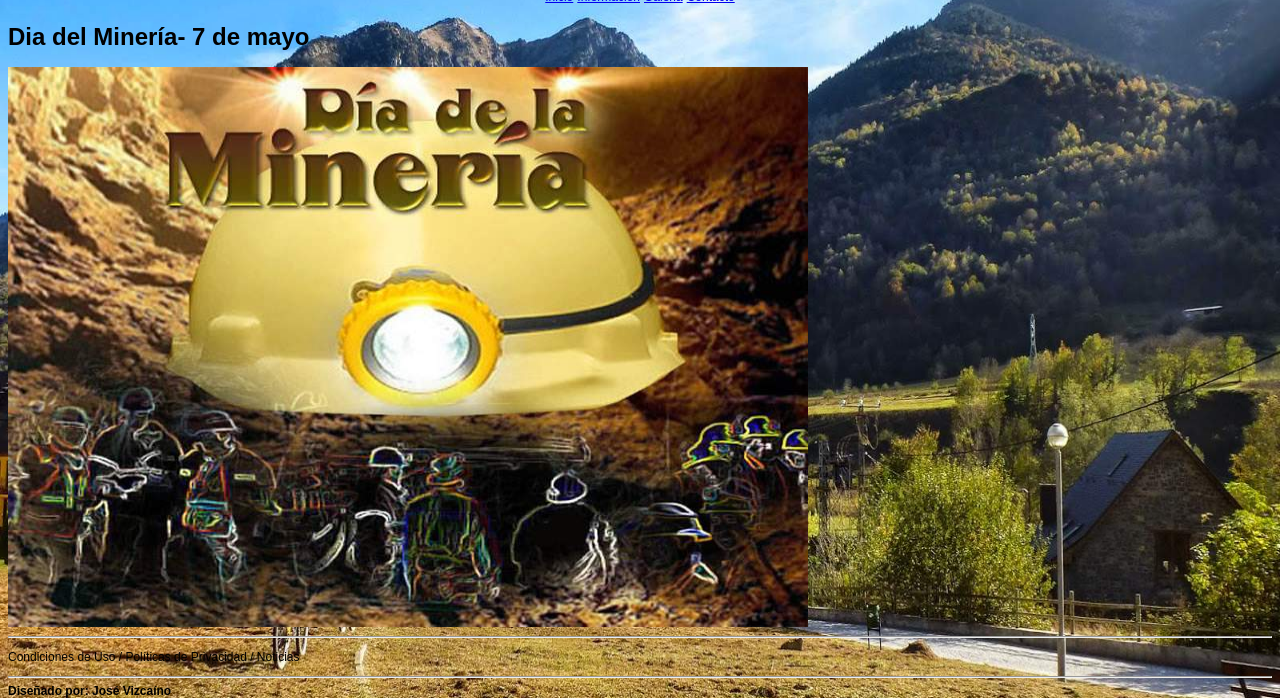
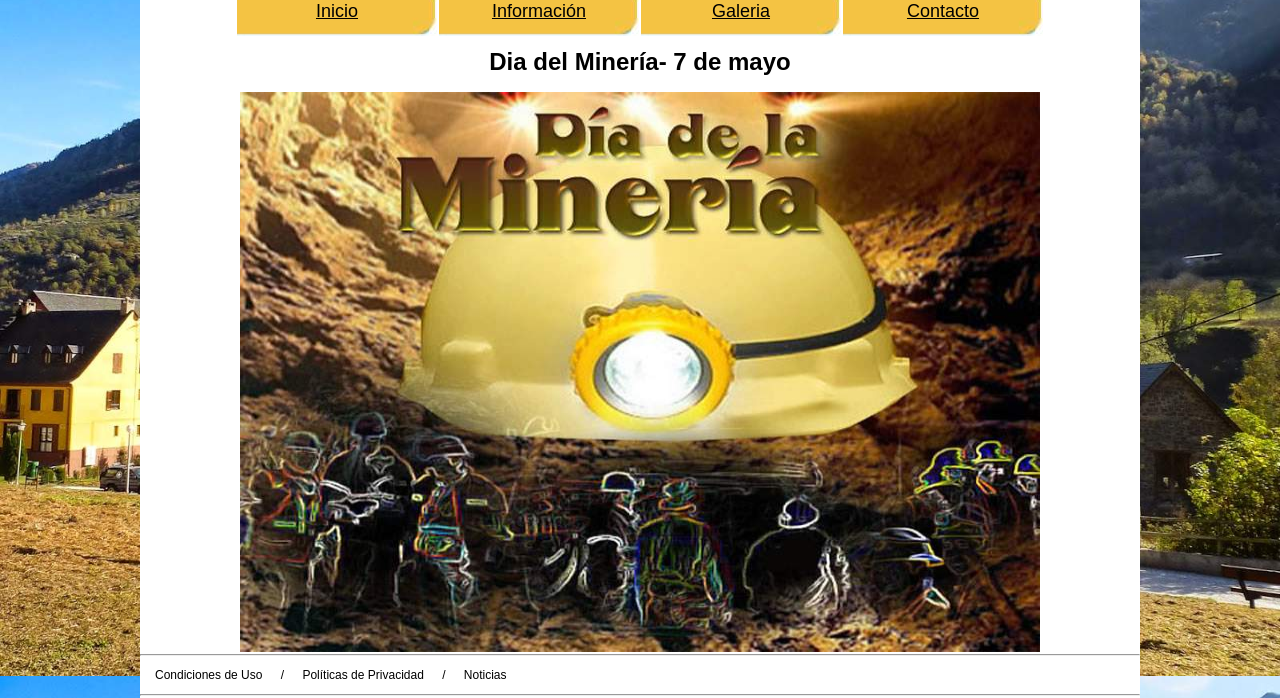
Before and after one commit to ArtCes19/PruebaArtCes, a plain HTML site: page Mineria (Estudiantes)/index.html in a window 1280 px wide. Shown: the part 124-822 px from the top of the page. Drawn offline with Linux system fonts and the light colour scheme.

Commit message:
Update index.html
arreglo

```diff
--- a/Mineria (Estudiantes)/index.html
+++ b/Mineria (Estudiantes)/index.html
@@ -17,8 +17,22 @@
             background-image: url(img/fondo.JPG);
             background-repeat: no-repeat;
             background-size: 100% 100%;
-            background-attachmen
+            background-attachment: fixed;
+        }
+        span{ margin: 0 15px;}
+        a:link{color: #000;}
+        a:visited{color: #000;}
+        a:active{color: #000;}
+        /*Indicadores*/
+        #wrapper{width: 1000px; margin: 0 auto;background-color: #FFF;}
+        #header{height: 100px; background-color: #f4c444;}
+        #nav{ height: 48px;}
+        #footer{ width: 1000px; height: 110px;text-align:center; padding-top: 5px;}
 
+        #content{ width: 1000px; height: 600px;text-align: center;}
+        /*Clases*/
+        .menu{width: 198px;height: 48px; text-align: center; background-image: url(img/menu.jpg);font-size: 18px;}
+        .footerLadoA{width: 1000px; height: 50px;}
         .footerLadoB{width: 500px; height: 60px; float: left;}
     </style>
 </head>
```
